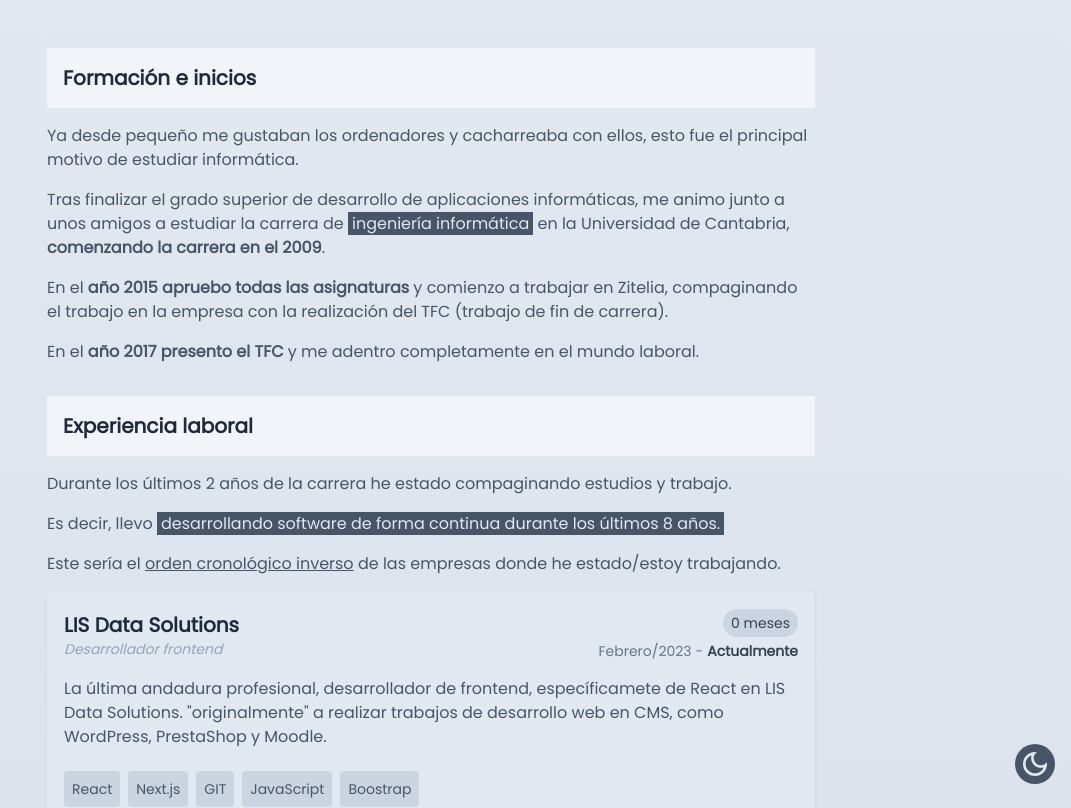
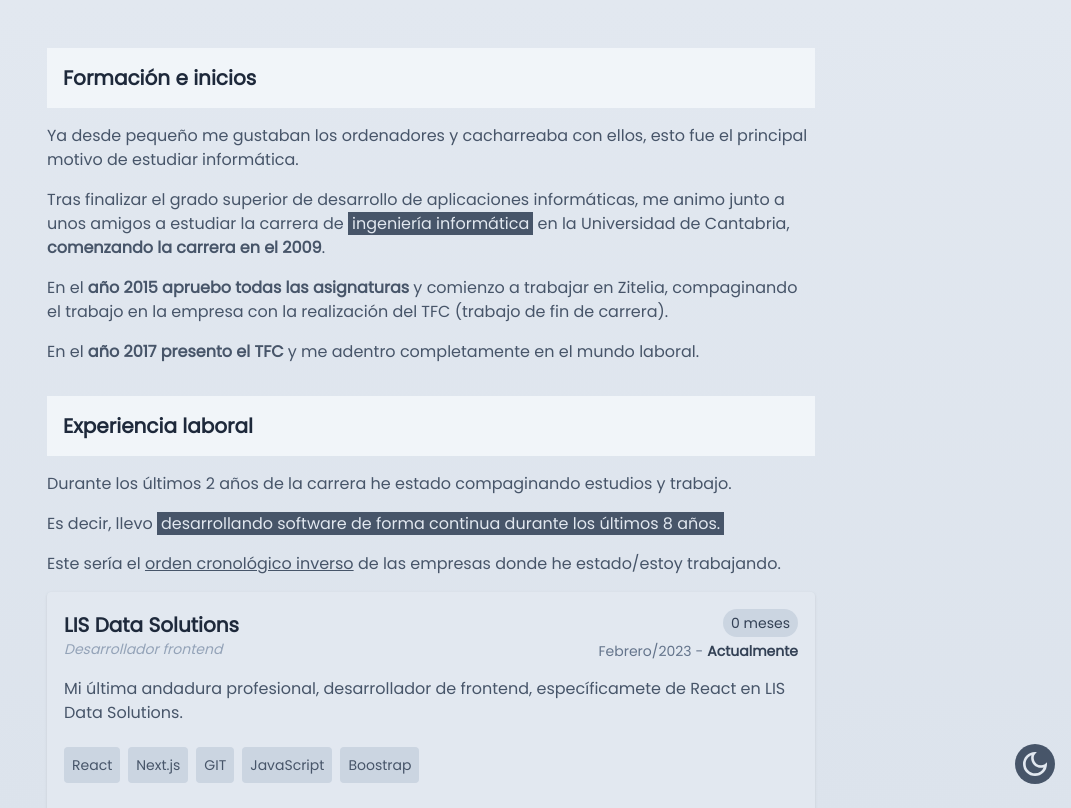
Before and after one commit to javiervallejooca/javiervallejo.me, a React (Vite) app: page /sobre-mi in a window 1280 px wide. Shown: the top 808 px of the page, without its empty margins (209-1280 px from the left). Built offline with nearby package versions, Linux system fonts and the light colour scheme.

Commit message:
Actualización descripción LIS

```diff
--- a/src/components/companies/descriptionCompanies/Lis.jsx
+++ b/src/components/companies/descriptionCompanies/Lis.jsx
@@ -2,10 +2,8 @@ const Lis = () => {
   return (
     <div>
       <p className="mb-4">
-        La última andadura profesional, desarrollador de frontend,
-        específicamete de React en LIS Data Solutions. "originalmente" a
-        realizar trabajos de desarrollo web en CMS, como WordPress, PrestaShop y
-        Moodle.
+        Mi última andadura profesional, desarrollador de frontend,
+        específicamete de React en LIS Data Solutions.
       </p>
     </div>
   );
```
